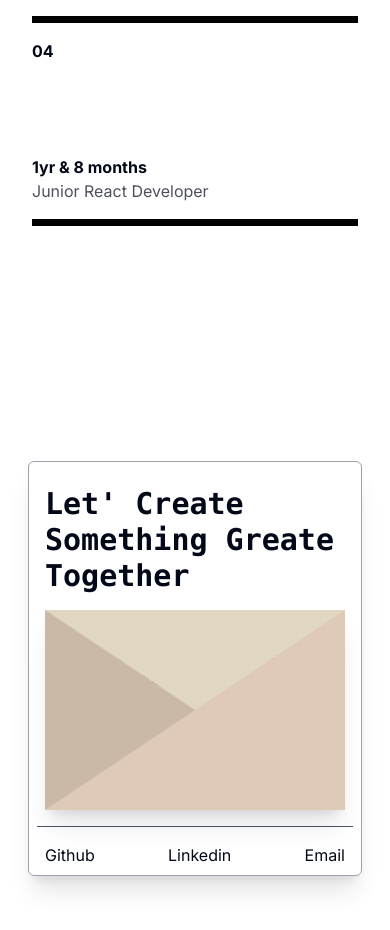
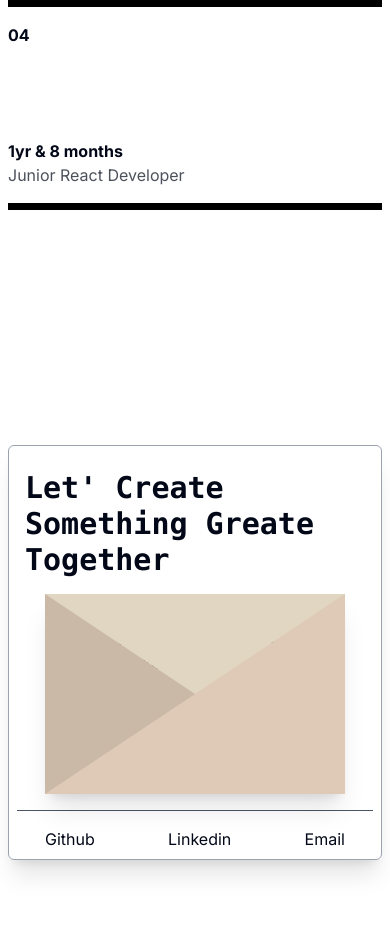
Before and after one commit to SaiThihaK/portfolio, a Next.js app: page / in a window 390 px wide. Shown: the part 2206-3136 px from the top of the page. Built offline with nearby package versions, Linux system fonts and the light colour scheme.

Commit message:
feature/mobile-navbar

```diff
--- a/src/components/global/page-wrapper.tsx
+++ b/src/components/global/page-wrapper.tsx
@@ -56,7 +56,7 @@ const PageWrapper = ({ children }: Props) => {
     //     {children}
     //   </motion.div>
     // </AnimatePresence>
-    <div className="container relative">{children}</div>
+    <div className=" px-2 md:px-0 md:container relative">{children}</div>
   );
 };
 
```
